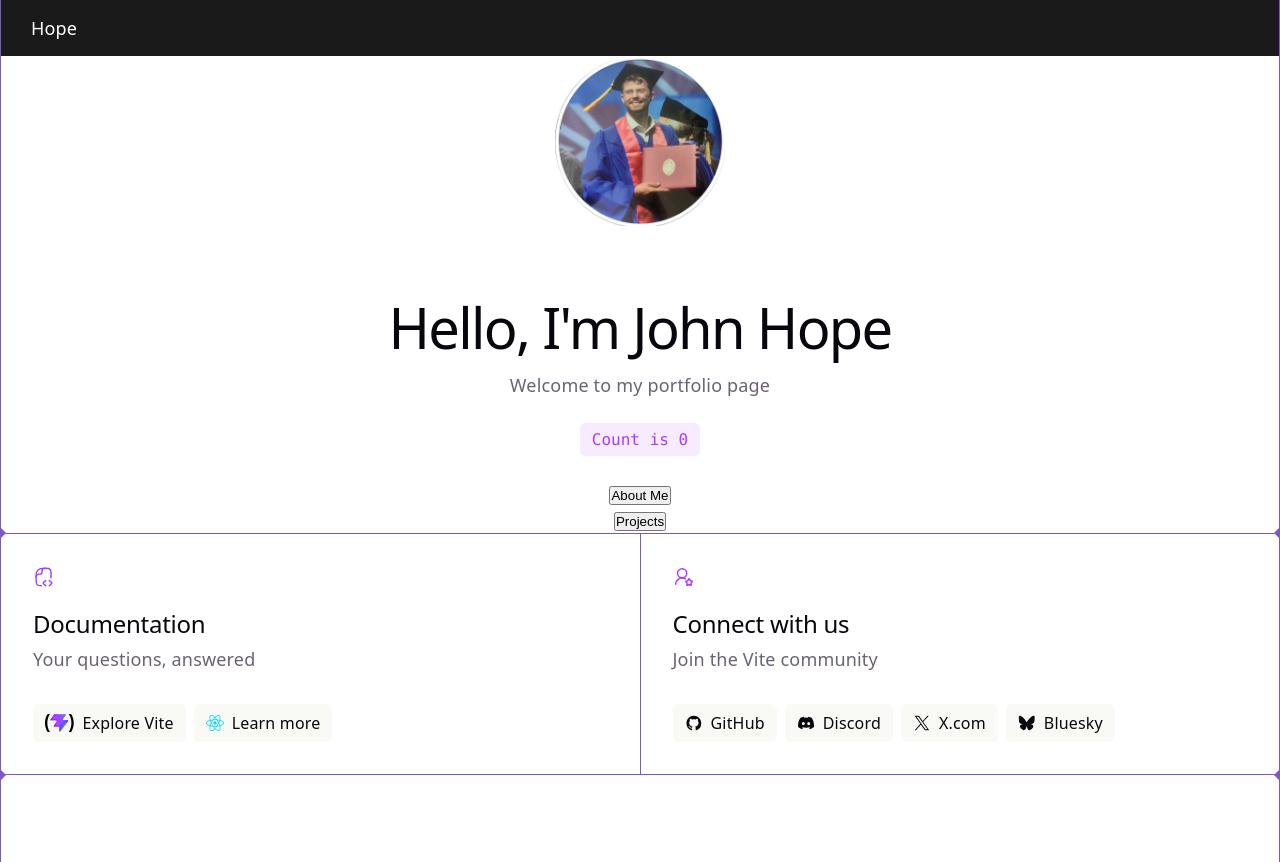
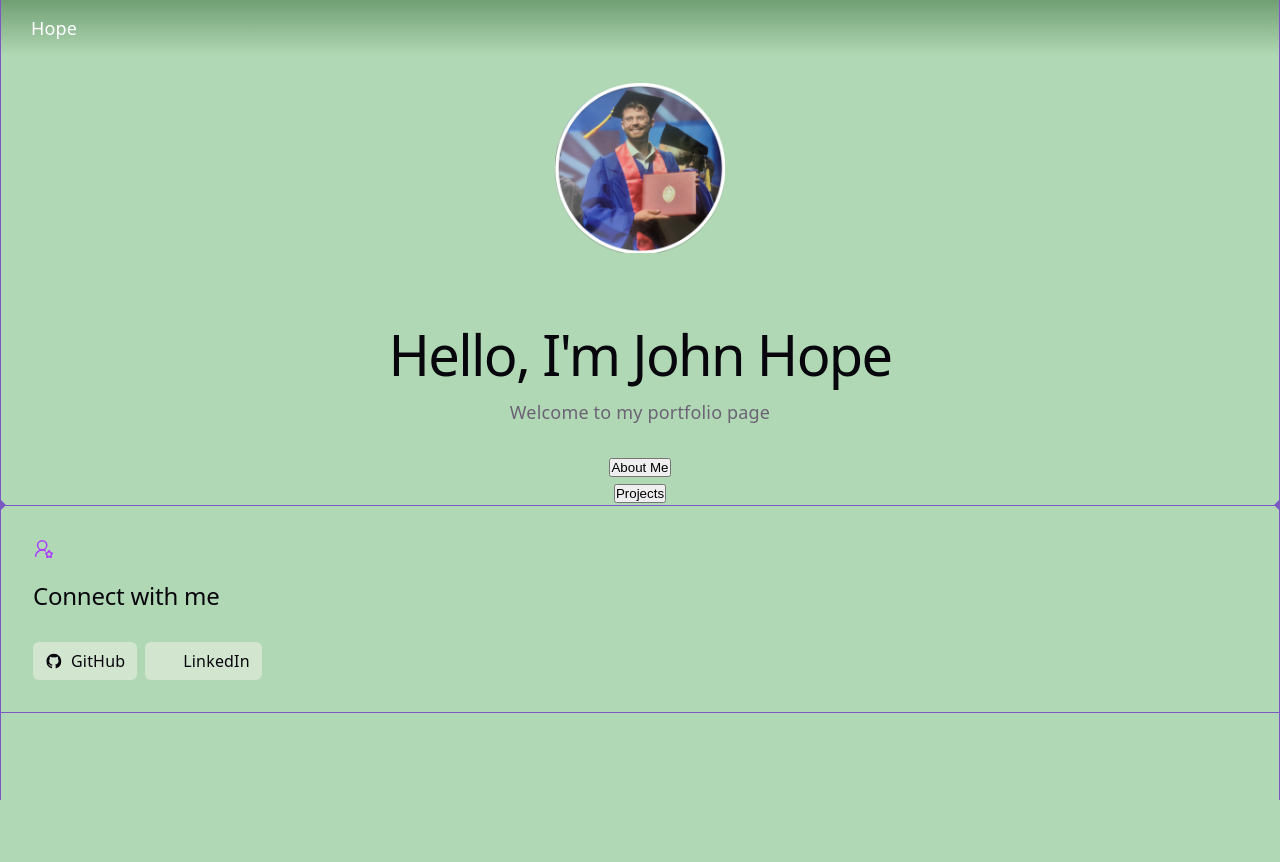
Before and after one commit to NotintoLegos/website, a React (Vite) app in the folder personalWeb/: page / in a window 1280 px wide. After the commit the page ends 800 px from the top, so only its background shows below. Built offline with nearby package versions, Linux system fonts and the light colour scheme.

Commit message:
took out alot of connect stuff, added linkedIn link

```diff
--- a/personalWeb/src/App.jsx
+++ b/personalWeb/src/App.jsx
@@ -46,13 +46,6 @@ function HomePage() {
           <h1>Hello, I'm John Hope</h1>
           <p>Welcome to my portfolio page</p>
         </div>
-        <button
-          type="button"
-          className="counter"
-          onClick={() => setCount((count) => count + 1)}
-        >
-          Count is {count}
-        </button>
 
       </section>
 
@@ -81,25 +74,6 @@ function HomePage() {
       </section>
 
 
-{/*
-{isOpen && (
-                <ul className="dropdown-menu"
-                    onMouseLeave={toggleDropdown}
-                    >
-                    {filterMenuItems.map((item) => (
-                        <li key= {item.path} >
-                            <button
-                                onClick={() => handleNavigation(item.path)}
-                                className='dropdown-item'
-                            >
-                                {item.label}
-                            </button>
-                        </li>
-                    ))}
-                </ul>
-            )}
-
-*/}
 
 
 
@@ -107,33 +81,11 @@ function HomePage() {
       <div className="ticks"></div>
 
       <section id="next-steps">
-        <div id="docs">
-          <svg className="icon" role="presentation" aria-hidden="true">
-            <use href="/icons.svg#documentation-icon"></use>
-          </svg>
-          <h2>Documentation</h2>
-          <p>Your questions, answered</p>
-          <ul>
-            <li>
-              <a href="https://vite.dev/" target="_blank">
-                <img className="logo" src={viteLogo} alt="" />
-                Explore Vite
-              </a>
-            </li>
-            <li>
-              <a href="https://react.dev/" target="_blank">
-                <img className="button-icon" src={reactLogo} alt="" />
-                Learn more
-              </a>
-            </li>
-          </ul>
-        </div>
         <div id="social">
           <svg className="icon" role="presentation" aria-hidden="true">
             <use href="/icons.svg#social-icon"></use>
           </svg>
-          <h2>Connect with us</h2>
-          <p>Join the Vite community</p>
+          <h2>Connect with me</h2>
           <ul>
             <li>
               <a href="https://github.com/NotintoLegos" target="_blank">
@@ -144,34 +96,17 @@ function HomePage() {
               </a>
             </li>
             <li>
-              <a href="https://chat.vite.dev/" target="_blank">
+              <a href="https://www.linkedin.com/in/john-hope1997/" target="_blank">
                 <svg className="button-icon" role="presentation" aria-hidden="true">
-                  <use href="/icons.svg#discord-icon"></use>
+                  <use href="/public/linkedin.svg"></use>
                 </svg>
-                Discord
-              </a>
-            </li>
-            <li>
-              <a href="https://x.com/vite_js" target="_blank">
-                <svg className="button-icon" role="presentation" aria-hidden="true">
-                  <use href="/icons.svg#x-icon"></use>
-                </svg>
-                X.com
-              </a>
-            </li>
-            <li>
-              <a href="https://bsky.app/profile/vite.dev" target="_blank">
-                <svg className="button-icon" role="presentation" aria-hidden="true">
-                  <use href="/icons.svg#bluesky-icon"></use>
-                </svg>
-                Bluesky
+                LinkedIn
               </a>
             </li>
           </ul>
         </div>
       </section>
 
-      <div className="ticks"></div>
       <section id="spacer"></section>
     </>
   );
--- a/personalWeb/src/Header.css
+++ b/personalWeb/src/Header.css
@@ -3,58 +3,9 @@
   justify-content: space-between;
   align-items: center;
   padding: 15px 30px;
-  background-color: #1a1a1a;
+  background-color: #538656b0;
+  background: linear-gradient(to bottom, #538656b0, #b1d8b4);
   color: #fff;
   position: relative;
   z-index: 0;
 }
-
-.nav-links {
-  display: flex;
-  list-style: none;
-  gap: 20px;
-  margin: 0;
-  padding: 0;
-  align-items: center;
-}
-
-.nav-links a,
-.dropdown-trigger {
-  color: #fff;
-  text-decoration: none;
-  font-size: 16px;
-  background: none;
-  border: none;
-  cursor: pointer;
-  padding: 5px 10px;
-  font-family: inherit;
-}
-
-/* Dropdown Container Placement */
-.dropdown-container {
-  position: relative;
-}
-
-/* Absolute Positioning for the Popup List */
-.dropdown-menu {
-  position: absolute;
-  top: 100%;
-  right: 10%;
-  background-color: #2b2b2b;
-  list-style: none;
-  padding: 10px;
-  margin: 5px 0 0 0;
-  border-radius: 4px;
-  min-width: 150px;
-  box-shadow: 0px 8px 16px rgba(0, 0, 0, 0.2);
-}
-
-.dropdown-menu li a {
-  display: block;
-  padding: 10px 20px;
-  white-space: nowrap;
-}
-
-.dropdown-menu li a:hover {
-  background-color: #444;
-}
--- a/personalWeb/src/index.css
+++ b/personalWeb/src/index.css
@@ -1,7 +1,7 @@
 :root {
   --text: #6b6375;
   --text-h: #08060d;
-  --bg: #fff;
+  --bg: #b1d8b4;
   --border: #7c58c5;
   --code-bg: #f4f3ec;
   --accent: #aa3bff;
```
Also changed, not shown: personalWeb/public/linkedin.svg (added).
